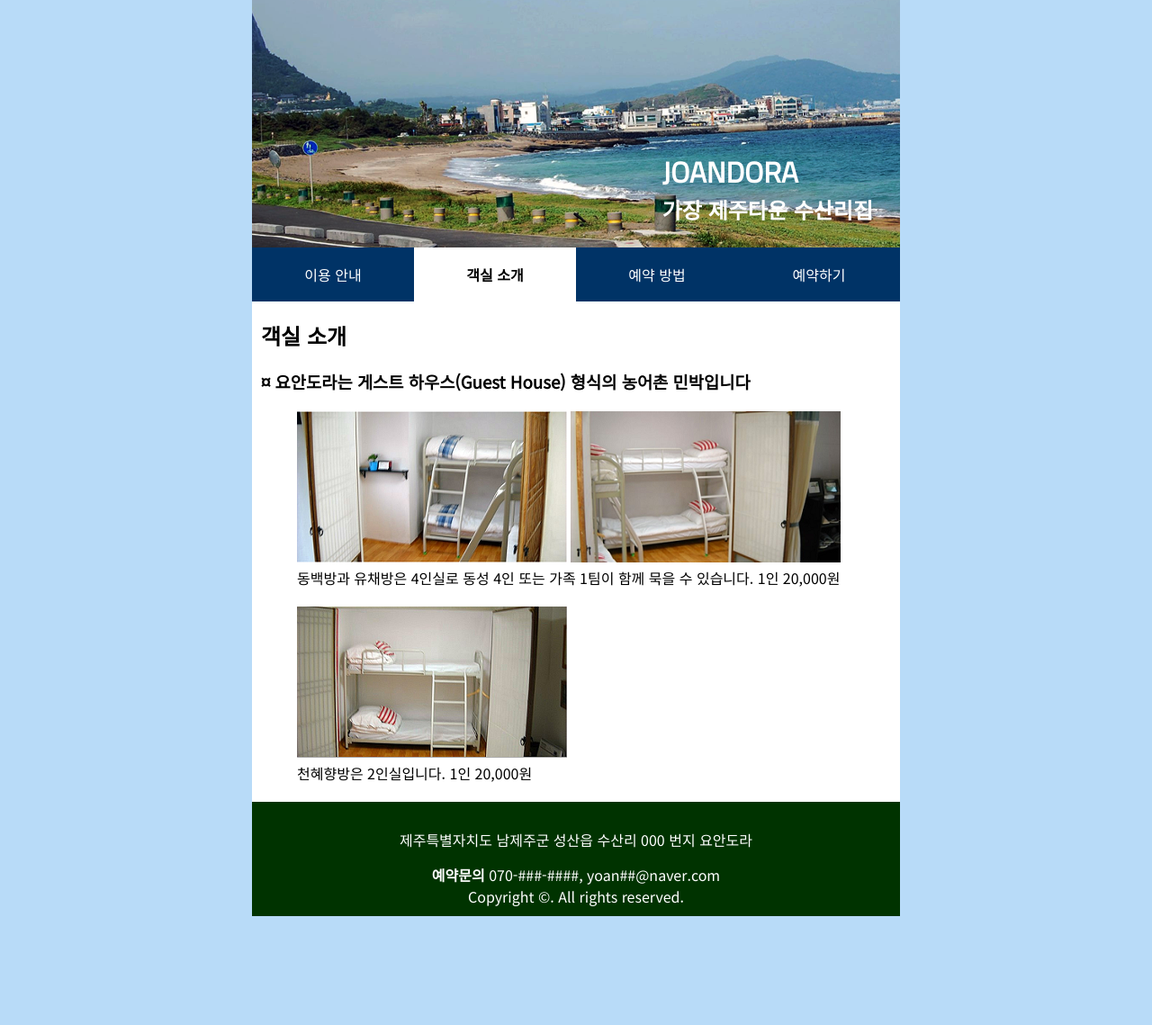
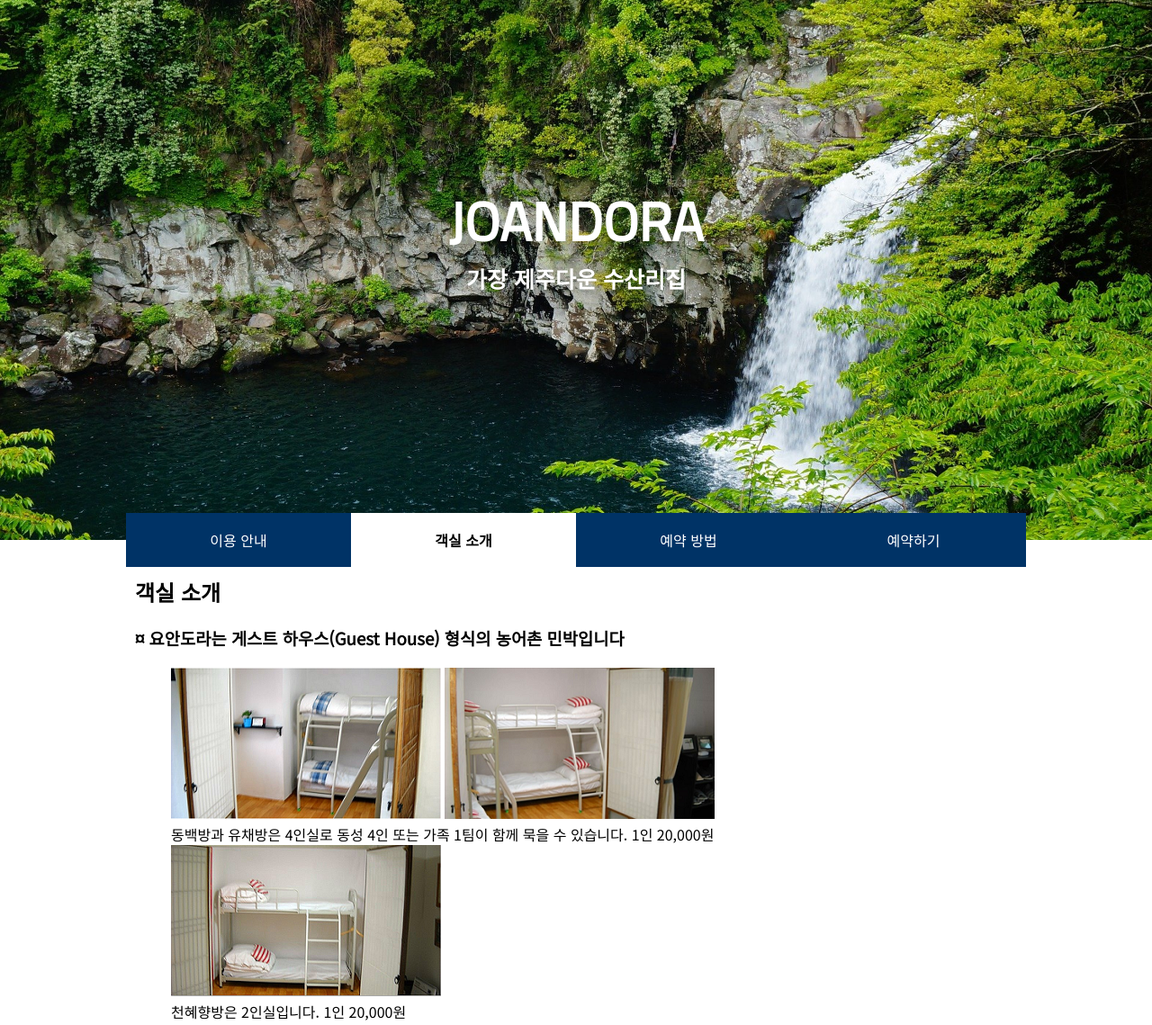
Before and after one commit to Sungjiwon/Front_end_1, a plain HTML site: page index.html in a window 1280 px wide. Shown: the top 1139 px of the page at 90% size. Before the commit the page ends 1018 px from the top, so only its background shows below. Drawn offline with Linux system fonts and the light colour scheme.

Commit message:
Add files via upload

```diff
--- a/css/joandora.css
+++ b/css/joandora.css
@@ -1,35 +1,48 @@
 @charset "utf-8";
 @import url('https://fonts.googleapis.com/css2?family=Noto+Sans+KR&family=Titillium+Web&display=swap');
+
 /* 초기화 */
-body, h1, h2, h3, p, ul, figure { margin: 0; padding: 0; }
-li { list-style: none; }
+body, h1, h2, h3, p, ul, figure { margin: 0; padding: 0;}
+li { list-style:  none; }
 a { text-decoration: none; }
 address { font-style: normal; }
 small { font-size: 1em; }
 .hidden { position: absolute; left: -9999px; }
+
 /* 웹폰트 및 공통 */
-body { width: 720px; margin: 0 auto; font-family: 'Noto Sans KR', sans-serif;
-      background: #b8dbf8; }
-h1 { font-family: 'Titillium Web', sans-serif; text-transform: uppercase;  }
-/* 헤더 */
-#header { position: relative; height: 275px; background: url(../images/bg.png) no-repeat; }
-#header .hgroup { position: absolute; bottom: 25px; right: 30px;
-                  color: #fff; }
-#header h1 { }
-#header h2 { }
+body { font-family: 'Noto Sans KR', sans-serif;}
+h1 { font-family: 'Titillium Web', sans-serif; text-transform: uppercase;}
+
+#header { height: 600px; background: url(../images/bg.jpg) no-repeat center / cover;}
+#header .hgroup {padding-top: 200px; text-align: center; color: #fff;}
+/* hgroup 위치 잡는 방법: position absolute 쓰는것과 float: right 써서 아래로 떨어뜨리는 방법 */
+#header h1 {font-size: 60px; }
+#header h2 {font-size: 25px; }
+
 /* gnb */
-#gnb { height: 60px; }
-#gnb ul li { width: 25%; float: left; }
-#gnb ul li a { display: block; height: 60px; background: #036; color: #fff;
-              text-align: center; line-height: 60px; }
-#gnb ul li a:hover { background: #ffffff; color: #000; font-weight: bold; }
-#gnb ul li.on a { background: #ffffff; color: #000; font-weight: bold; }
+/* #gnb {width: 1000px; height: 60px; margin: -30px auto 0;} */
+/* 2. #gnb {width: 1000px; height: 60px; margin: 0 auto; position: relative; top: -30px;} */
+/* 2. #gnb {width: 1000px; height: 60px; position: absolute; 포지션 앱솔루트와 마진 제로 오토는 함께 사용할 수 없다. */
+#gnb {width: 1000px; height: 60px; position: absolute; top: 570px; left: calc(50% - 500px);}
+#gnb ul {}
+#gnb li { width: 25%; height: 60px; float: left;  color: #fff;}
+/* width: 25% 그냥 이렇게만 해도 되는 이유가 기준이 position: relative 해서 그런건가? */
+#gnb li a { display: block; height: 60px; background: #036; color: #fff; text-align:center; line-height: 60px;}
+/* a가 영역을 가져야한다면 무조건 display: block; 은 공식처럼 넣어야 함, line-height 도 생략가능함*/
+#gnb ul li a:hover { background: #ffffff; color: #000; font-weight:bold;}
+#gnb ul li.on a { background: #ffffff; color: #000; font-weight:bold;}
+
 /* 메인 */
-#content { padding: 20px 10px; background: #fff; }
-#content article h3 { margin: 20px 0; }
+main { padding-top: 20px; width: 1000px; margin: 0 auto;}
+#content { padding: 20px 10px; background: #fff;}
+#content h2 { }
+#content article {}
+#content article h3 { margin: 20px 0;}
 #content article figure { margin-left: 40px; }
-#content article figure:nth-of-type(2) { margin-top: 20px; }
-/* footer */
-#footer { padding: 30px 0 10px; background: #030; color: #fff;
-          text-align: center; }
+#content article figure figcaption {}
+/* #content article figure:nth-last-of-type(2) { margin-top: 20px;} */
+
+#footer{ background: #030; color: #fff; text-align: center; padding: 30px 0 10px;}
 #footer p { margin-bottom: 15px; }
+#footer address{}
+#footer small { }
--- a/index.html
+++ b/index.html
@@ -1,5 +1,5 @@
-<!doctype html>
-<html lang="ko">
+<!DOCTYPE html>
+<html lang="ko" dir="ltr">
   <head>
     <meta charset="utf-8">
     <title>요안도라</title>
@@ -7,13 +7,13 @@
   </head>
   <body>
     <header id="header">
-			<hgroup class="hgroup">
+        <hgroup class="hgroup"> <!-- 제일 높은 h 만 구조상에 노출됨-->
             <h1>Joandora</h1>
             <h2>가장 제주다운 수산리집</h2>
         </hgroup>
     </header>
     <nav id="gnb">
-			<h2 class="hidden">요안도라 이용메뉴</h2>
+        <h2 class="hidden">이용메뉴</h2>
         <ul>
             <li><a href="#">이용 안내</a></li>
             <li class="on"><a href="#">객실 소개</a></li>
@@ -38,6 +38,7 @@
             </article>
         </section>
     </main>
+
     <footer id="footer">
         <p>제주특별자치도 남제주군 성산읍 수산리 000 번지 요안도라 </p>
         <address> <strong>예약문의</strong> 070-###-####, yoan##@naver.com</address>
```
Also changed, not shown: images/bg.jpg (added). Lines whose indentation alone changed are shown as unchanged.
